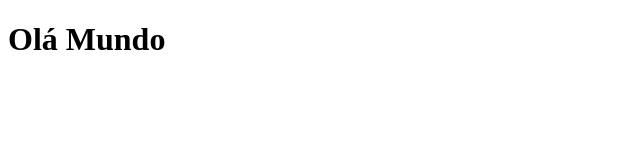
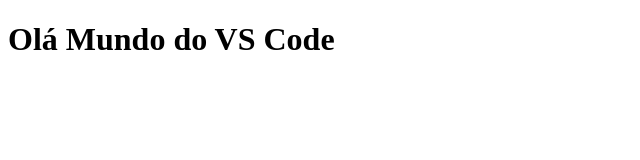
Before and after one commit to viniciusmartins1990/retorno2022, a plain HTML site: page index.html in a window 1280 px wide. Shown: the whole page, without its empty margins (0-640 px from the left). Drawn offline with Linux system fonts and the light colour scheme.

Commit message:
Update index.html

```diff
--- a/index.html
+++ b/index.html
@@ -7,6 +7,6 @@
     <title>Document</title>
 </head>
 <body>
-    <h1>Olá Mundo</h1>
+    <h1>Olá Mundo do VS Code</h1>
 </body>
 </html>
```
